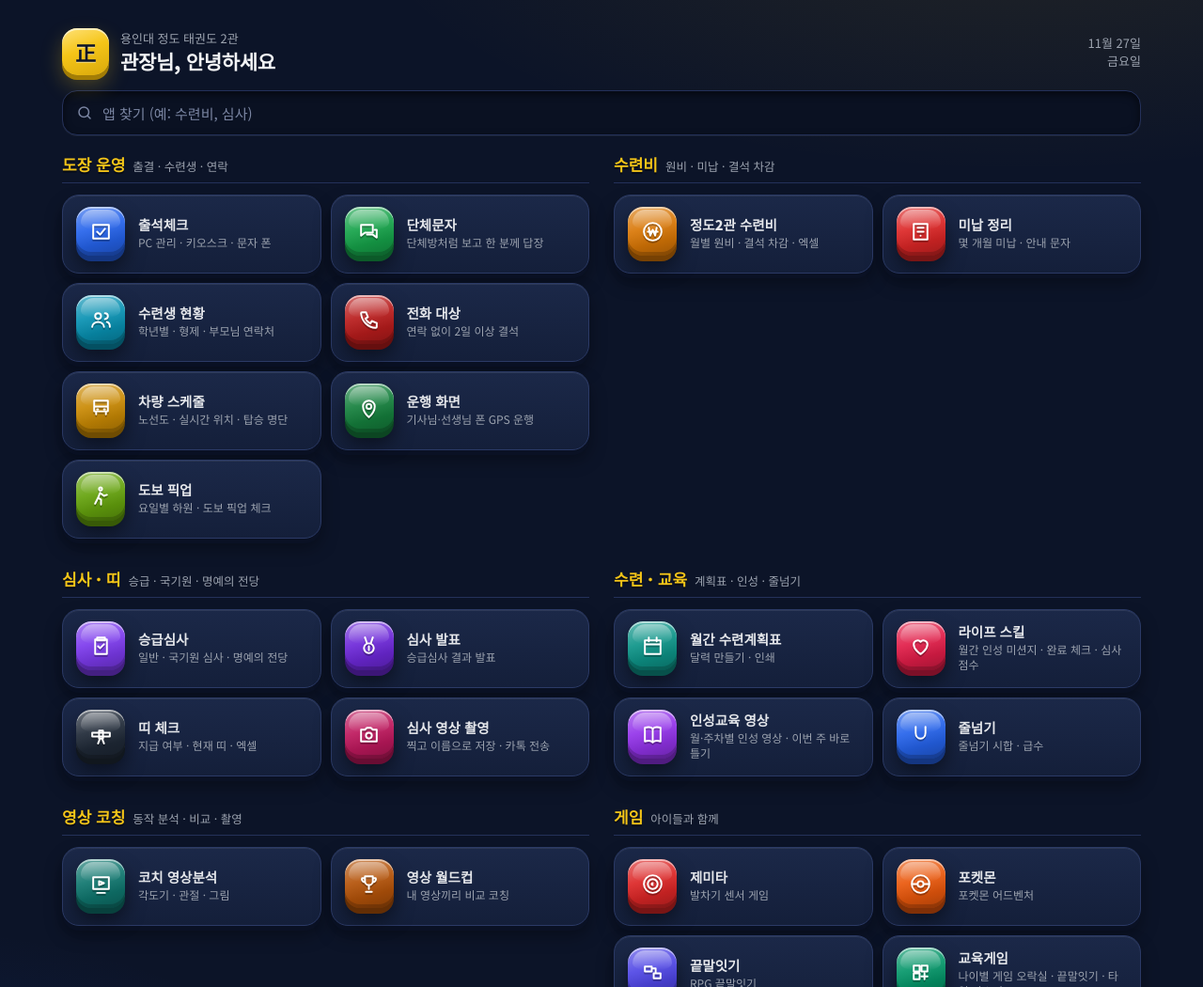
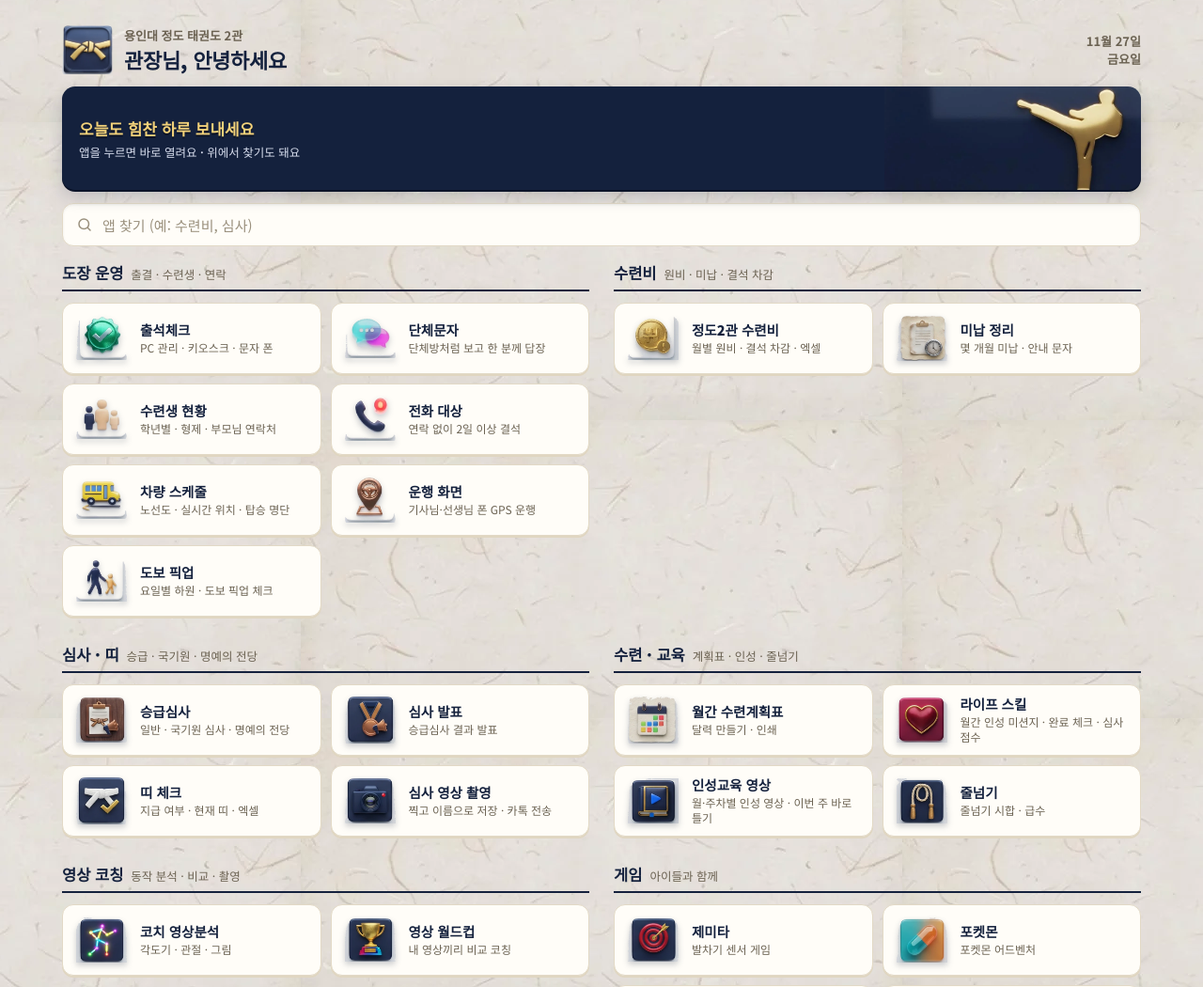
Before and after one commit to yujongho0714/allinone, a plain HTML site: page index.html in a window 1280 px wide. Shown: the top 1050 px of the page at 94% size. Drawn offline with Linux system fonts and the light colour scheme.

Commit message:
올인원: 밝은 업무형 홈 — 한지 바탕·남색 글씨·금색 포인트, 원장님 아이콘 그림(ui/aio)·로고·발차기 배너
Co-Authored-By: Claude Opus 5.5 <noreply@anthropic.com>
Claude-Session: https://claude.ai/code/session_01UkctJJmQ3wkz9srSyKgrXp

```diff
--- a/index.html
+++ b/index.html
@@ -18,82 +18,82 @@
 <style>:root{--yjh003eb1-e8e5:0}</style>
 
 <meta name="viewport" content="width=device-width,initial-scale=1,viewport-fit=cover">
-<meta name="theme-color" content="#0c1428">
+<meta name="theme-color" content="#f4efe4">
 <title>정도 올인원</title>
 <link rel="manifest" href="manifest.webmanifest">
 <link rel="icon" href="icon.svg">
 <link rel="preconnect" href="https://fonts.googleapis.com">
 <link href="https://fonts.googleapis.com/css2?family=Noto+Sans+KR:wght@400;500;700;900&display=swap" rel="stylesheet">
 <style>
-:root{--bg:#0c1428;--card:#16213d;--line:#24315a;--ink:#f3f4f6;--sub:#9ca3af;--gold:#f5c518}
+/* 밝은 업무형 홈: 한지 느낌 바탕 · 남색 글씨 · 금색 포인트 · 원장님 아이콘 그림 */
+:root{--bg:#f4efe4;--card:#fffdf8;--line:#e2d9c6;--ink:#14213d;--sub:#6b6252;--gold:#b8860b;--navy:#14213d}
 *{box-sizing:border-box;-webkit-tap-highlight-color:transparent}
 html,body{margin:0;background:var(--bg);color:var(--ink);font-family:'Noto Sans KR',system-ui,sans-serif}
-body{min-height:100vh;background:
-  radial-gradient(1200px 500px at 85% -10%,rgba(245,197,24,.10),transparent 60%),
-  radial-gradient(900px 500px at -10% 110%,rgba(37,99,235,.18),transparent 60%),var(--bg)}
-.wrap{max-width:1180px;margin:0 auto;padding:max(22px,env(safe-area-inset-top)) 16px 40px}
-header{display:flex;align-items:center;gap:12px;margin-bottom:16px}
-.logo{width:50px;height:50px;border-radius:16px;background:linear-gradient(160deg,#ffe27a 0%,#f5c518 45%,#d9a90b 100%);color:var(--bg);display:flex;align-items:center;justify-content:center;font-weight:900;font-size:22px;box-shadow:0 5px 0 #a37d05,0 10px 22px rgba(245,197,24,.28),inset 0 2px 0 rgba(255,255,255,.6);flex:none;text-shadow:0 1px 0 rgba(255,255,255,.5)}
-.hi small{display:block;font-size:13px;color:var(--sub)}
-.hi b{font-size:clamp(18px,5.4vw,21px);white-space:nowrap;font-weight:900;letter-spacing:-.3px}
+body{min-height:100vh;background:url(ui/aio/aio_bg_paper.webp) center/640px auto repeat,var(--bg)}
+.wrap{max-width:1180px;margin:0 auto;padding:max(18px,env(safe-area-inset-top)) 16px 40px}
+header{display:flex;align-items:center;gap:12px;margin-bottom:12px}
+.logo{width:54px;height:54px;flex:none;background:url(ui/aio/logo_mark.webp) center/contain no-repeat;font-size:0}
+.hi small{display:block;font-size:13px;color:var(--sub);font-weight:700}
+.hi b{font-size:clamp(18px,5.4vw,22px);white-space:nowrap;font-weight:900;letter-spacing:-.3px;color:var(--navy)}
 header .sp{flex:1}
-.date{font-size:13px;color:var(--sub);text-align:right;white-space:nowrap}
-.search{display:flex;align-items:center;gap:8px;background:#0a1122;border:1px solid var(--line);border-radius:16px;padding:0 14px;height:48px;margin-bottom:18px;box-shadow:inset 0 3px 8px rgba(0,0,0,.55),0 1px 0 rgba(255,255,255,.06)}
+.date{font-size:13px;color:var(--sub);text-align:right;white-space:nowrap;font-weight:700}
+.hero{position:relative;height:92px;margin:0 0 14px;border-radius:14px;overflow:hidden;background:#14213d url(ui/aio/aio_bg_kiosk.webp) right center/auto 100% no-repeat;box-shadow:0 2px 0 #0b1328,0 8px 18px rgba(20,33,61,.18);display:flex;align-items:center;padding:0 18px}
+.hero b{color:#f3d27a;font-size:17px;font-weight:900;text-shadow:0 2px 0 rgba(0,0,0,.4)}.hero small{display:block;color:#d9dfef;font-size:12.5px;font-weight:500;margin-top:3px}
+.search{display:flex;align-items:center;gap:8px;background:var(--card);border:1px solid var(--line);border-radius:12px;padding:0 14px;height:46px;margin-bottom:16px;box-shadow:inset 0 1px 3px rgba(20,33,61,.08)}
 .search input{flex:1;border:0;outline:0;background:transparent;color:var(--ink);font:inherit;font-size:15px}
-.search input::placeholder{color:#7b86a3}
-.sec{margin-bottom:22px}
-.sech{display:flex;align-items:baseline;gap:8px;border-bottom:1px solid var(--line);padding-bottom:7px;margin-bottom:12px}
-.sech b{font-size:17px;font-weight:900;color:var(--gold);text-shadow:0 2px 0 rgba(0,0,0,.45)}
+.search input::placeholder{color:#9a907d}
+.sec{margin-bottom:20px}
+.sech{display:flex;align-items:baseline;gap:8px;border-bottom:2px solid var(--navy);padding-bottom:6px;margin-bottom:12px}
+.sech b{font-size:16.5px;font-weight:900;color:var(--navy)}
 .sech span{font-size:12.5px;color:var(--sub)}
 .grid{display:grid;grid-template-columns:repeat(4,minmax(0,1fr));gap:14px 6px}
-.app{all:unset;cursor:pointer;display:flex;flex-direction:column;align-items:center;gap:7px;position:relative;text-align:center}
-.ic{--d:color-mix(in srgb,var(--c) 55%,#000);position:relative;width:64px;height:64px;border-radius:20px;display:flex;align-items:center;justify-content:center;
-  background:var(--c);background-image:linear-gradient(165deg,rgba(255,255,255,.38) 0%,rgba(255,255,255,.08) 42%,rgba(0,0,0,.12) 70%,rgba(0,0,0,.28) 100%);
-  box-shadow:0 6px 0 var(--d),0 12px 20px rgba(0,0,0,.5),inset 0 2px 0 rgba(255,255,255,.55),inset 0 -4px 0 rgba(0,0,0,.18);
-  transition:transform .09s ease-out,box-shadow .09s ease-out;margin-bottom:6px}
-.ic::before{content:'';position:absolute;left:9%;right:9%;top:5%;height:42%;border-radius:16px 16px 40% 40%;background:linear-gradient(180deg,rgba(255,255,255,.42),rgba(255,255,255,0));pointer-events:none}
-.ic svg{position:relative;filter:drop-shadow(0 2px 0 rgba(0,0,0,.28))}
-.app:active .ic,.app.press .ic{transform:translateY(6px);box-shadow:0 0 0 var(--d),0 3px 6px rgba(0,0,0,.45),inset 0 2px 0 rgba(255,255,255,.4),inset 0 -2px 0 rgba(0,0,0,.18)}
-@media (hover:hover){.app:hover .ic{transform:translateY(-2px);box-shadow:0 8px 0 var(--d),0 16px 24px rgba(0,0,0,.5),inset 0 2px 0 rgba(255,255,255,.55),inset 0 -4px 0 rgba(0,0,0,.18)}}
-.app:focus-visible .ic{outline:3px solid var(--gold);outline-offset:3px}
-.nm{font-size:12.5px;font-weight:700;line-height:1.25;color:#e5e7eb;word-break:keep-all}
+.app{all:unset;cursor:pointer;display:flex;flex-direction:column;align-items:center;gap:6px;position:relative;text-align:center}
+.ic{position:relative;width:66px;height:66px;display:flex;align-items:center;justify-content:center;transition:transform .09s ease-out;margin-bottom:2px}
+.ic img{width:100%;height:100%;object-fit:contain;filter:drop-shadow(0 3px 3px rgba(20,33,61,.22))}
+.ic svg{width:34px;height:34px;padding:14px;box-sizing:content-box;background:var(--c);border-radius:16px;stroke:#fff}
+.app:active .ic,.app.press .ic{transform:translateY(3px) scale(.97)}
+@media (hover:hover){.app:hover .ic{transform:translateY(-2px)}}
+.app:focus-visible .ic{outline:3px solid var(--gold);outline-offset:3px;border-radius:14px}
+.nm{font-size:12.5px;font-weight:800;line-height:1.25;color:var(--navy);word-break:keep-all}
 .ds{display:none}
-.badge{position:absolute;top:-4px;right:calc(50% - 40px);background:#374151;color:#e5e7eb;border:1px solid #4b5563;font-size:10.5px;font-weight:800;padding:1px 6px;border-radius:99px;white-space:nowrap}
-.app.soon .ic{filter:saturate(.25) brightness(.75)}
+.badge{position:absolute;top:-4px;right:calc(50% - 40px);background:#efe7d6;color:#6b6252;border:1px solid var(--line);font-size:10.5px;font-weight:800;padding:1px 6px;border-radius:99px;white-space:nowrap}
+.app.soon .ic{filter:grayscale(.8) opacity(.7)}
 /* PC: 설명까지 보이는 카드 */
 @media (min-width:900px){
-  .wrap{padding-top:30px}
+  .wrap{padding-top:26px}
+  .hero{height:110px}
   .secs{display:grid;grid-template-columns:repeat(2,minmax(0,1fr));gap:8px 26px}
   .grid{grid-template-columns:repeat(2,minmax(0,1fr));gap:10px}
-  .app{flex-direction:row;align-items:center;text-align:left;gap:14px;background:linear-gradient(180deg,#1b2848,#141f3a);border:1px solid #2b3a66;border-radius:18px;padding:12px 14px 14px;box-shadow:0 5px 0 #0a1124,0 10px 18px rgba(0,0,0,.35),inset 0 1px 0 rgba(255,255,255,.08);transition:transform .09s,box-shadow .09s}
-  .app:hover{border-color:#3d5190;background:linear-gradient(180deg,#203057,#17244a)}
-  .app:active,.app.press{transform:translateY(5px);box-shadow:0 0 0 #0a1124,0 3px 8px rgba(0,0,0,.35),inset 0 1px 0 rgba(255,255,255,.06)}
+  .app{flex-direction:row;align-items:center;text-align:left;gap:14px;background:var(--card);border:1px solid var(--line);border-radius:12px;padding:10px 14px;box-shadow:0 2px 0 #e0d6c1;transition:transform .09s,box-shadow .09s,border-color .09s}
+  .app:hover{border-color:#c9b98f;box-shadow:0 3px 0 #d6c9a8,0 8px 16px rgba(20,33,61,.08)}
+  .app:active,.app.press{transform:translateY(2px);box-shadow:0 0 0 #e0d6c1}
   .app:active .ic,.app.press .ic{transform:none}
-  .ic{width:52px;height:52px;border-radius:16px;flex:none;margin-bottom:4px}
-  .ic svg{width:25px;height:25px}
+  .ic{width:54px;height:54px;flex:none;margin:0}
+  .ic svg{width:24px;height:24px;padding:12px}
   .tx{display:flex;flex-direction:column;gap:2px;min-width:0}
-  .nm{font-size:14.5px;font-weight:800}
+  .nm{font-size:14.5px}
   .ds{display:block;font-size:12px;color:var(--sub);line-height:1.35}
   .badge{position:static;margin-left:auto;align-self:center}
 }
 /* 아래에서 올라오는 창 */
-.sheet{position:fixed;inset:0;background:rgba(3,7,18,.6);display:flex;align-items:flex-end;justify-content:center;z-index:50;animation:fd .15s}
-.sheet .box{background:#111a33;border:1px solid var(--line);border-radius:22px 22px 0 0;width:min(520px,100%);padding:20px 18px max(22px,env(safe-area-inset-bottom));animation:up .2s ease-out}
-@media (min-width:900px){.sheet{align-items:center}.sheet .box{border-radius:22px}}
-.sheet h3{margin:0 0 4px;font-size:19px}.sheet p{margin:0 0 14px;color:var(--sub);font-size:14px;line-height:1.5}
-.opt{all:unset;cursor:pointer;display:flex;align-items:center;gap:12px;width:100%;box-sizing:border-box;background:var(--card);border:1px solid var(--line);border-radius:14px;padding:13px 14px;margin-bottom:8px;font-weight:800}
+.sheet{position:fixed;inset:0;background:rgba(20,33,61,.45);display:flex;align-items:flex-end;justify-content:center;z-index:50;animation:fd .15s}
+.sheet .box{background:var(--card);border:1px solid var(--line);border-radius:18px 18px 0 0;width:min(520px,100%);padding:20px 18px max(22px,env(safe-area-inset-bottom));animation:up .2s ease-out;color:var(--ink)}
+@media (min-width:900px){.sheet{align-items:center}.sheet .box{border-radius:18px}}
+.sheet h3{margin:0 0 4px;font-size:19px;color:var(--navy)}.sheet p{margin:0 0 14px;color:var(--sub);font-size:14px;line-height:1.5}
+.opt{all:unset;cursor:pointer;display:flex;align-items:center;gap:12px;width:100%;box-sizing:border-box;background:#fff;border:1px solid var(--line);border-radius:12px;padding:12px 14px;margin-bottom:8px;font-weight:800;color:var(--navy);box-shadow:0 2px 0 #e0d6c1;transition:transform .08s,box-shadow .08s}
 .opt small{display:block;font-weight:500;color:var(--sub);font-size:12.5px}
-.opt .ic{width:42px;height:42px;border-radius:13px;margin:0;box-shadow:0 3px 0 var(--d),inset 0 2px 0 rgba(255,255,255,.5)}.opt .ic::before{border-radius:10px 10px 40% 40%}
-.opt{box-shadow:0 4px 0 #0a1124;transition:transform .08s,box-shadow .08s}.opt:active{transform:translateY(4px);box-shadow:none}
-.dl{display:flex;align-items:center;gap:12px;background:linear-gradient(160deg,#ffe27a,#f5c518 50%,#e0b10f);color:#0c1428;border-radius:18px;padding:12px 14px;margin-bottom:18px;box-shadow:0 5px 0 #a37d05,0 10px 20px rgba(245,197,24,.2),inset 0 2px 0 rgba(255,255,255,.55);cursor:pointer;border:0;width:100%;font:inherit;text-align:left;transition:transform .08s,box-shadow .08s}
-.dl:active{transform:translateY(5px);box-shadow:0 0 0 #a37d05,0 3px 8px rgba(0,0,0,.3),inset 0 2px 0 rgba(255,255,255,.5)}
+.opt .ic{width:42px;height:42px;margin:0}.opt .ic svg{width:20px;height:20px;padding:11px;border-radius:12px}
+.opt:active{transform:translateY(2px);box-shadow:none}
+.dl{display:flex;align-items:center;gap:12px;background:var(--navy);color:#f3d27a;border-radius:12px;padding:12px 14px;margin-bottom:16px;box-shadow:0 3px 0 #0b1328;cursor:pointer;border:0;width:100%;font:inherit;text-align:left}
+.dl:active{transform:translateY(3px);box-shadow:none}
 .dl[hidden]{display:none}.search svg{flex:none}
-.dl b{font-size:16px;font-weight:900;display:block}.dl small{font-size:12.5px;font-weight:700;opacity:.8}
-.dl .x{margin-left:auto;background:rgba(12,20,40,.12);border-radius:10px;padding:6px 10px;font-weight:900;font-size:13px;white-space:nowrap}
+.dl b{font-size:16px;font-weight:900;display:block}.dl small{font-size:12.5px;font-weight:700;opacity:.85;color:#d9dfef}
+.dl .ic svg{background:transparent!important;padding:6px}
+.dl .x{margin-left:auto;background:rgba(243,210,122,.15);border-radius:10px;padding:6px 10px;font-weight:900;font-size:13px;white-space:nowrap}
 .close{all:unset;cursor:pointer;display:block;text-align:center;width:100%;padding:12px 0 2px;color:var(--sub);font-weight:700}
 @keyframes up{from{transform:translateY(30px);opacity:.4}}@keyframes fd{from{opacity:0}}
-#updbar{position:fixed;left:12px;right:12px;top:12px;z-index:99;background:#1f2937;color:#fff;border-radius:12px;padding:12px 14px;font-weight:800;font-size:14px;box-shadow:0 6px 20px rgba(0,0,0,.35)}
-.foot{color:#6b7591;font-size:12px;text-align:center;margin-top:10px}
+#updbar{position:fixed;left:12px;right:12px;top:12px;z-index:99;background:var(--navy);color:#fff;border-radius:12px;padding:12px 14px;font-weight:800;font-size:14px;box-shadow:0 6px 20px rgba(0,0,0,.25)}
+.foot{color:#8a806c;font-size:12px;text-align:center;margin-top:10px}
 </style>
 </head>
 <body>
@@ -104,8 +104,9 @@ header .sp{flex:1}
     <div class="sp"></div>
     <div class="date" id="today"></div>
   </header>
+  <div class="hero"><div><b>오늘도 힘찬 하루 보내세요</b><small>앱을 누르면 바로 열려요 · 위에서 찾기도 돼요</small></div></div>
   <label class="search">
-    <svg width="18" height="18" viewBox="0 0 24 24" fill="none" stroke="#7b86a3" stroke-width="2" stroke-linecap="round" aria-hidden="true"><path d="M11 4a7 7 0 1 0 0 14 7 7 0 0 0 0-14z M20 20l-4-4"/></svg>
+    <svg width="18" height="18" viewBox="0 0 24 24" fill="none" stroke="#9a907d" stroke-width="2" stroke-linecap="round" aria-hidden="true"><path d="M11 4a7 7 0 1 0 0 14 7 7 0 0 0 0-14z M20 20l-4-4"/></svg>
     <input id="q" type="search" placeholder="앱 찾기 (예: 수련비, 심사)" aria-label="앱 찾기">
   </label>
   <button class="dl" id="dl" hidden></button>
@@ -117,7 +118,8 @@ header .sp{flex:1}
 const $ = s => document.querySelector(s);
 const esc = s => String(s ?? '').replace(/[&<>"']/g, c => ({'&':'&amp;','<':'&lt;','>':'&gt;','"':'&quot;',"'":'&#39;'}[c]));
 const IN_APP = !!window.AIO;   // 폰 올인원 앱 안에서 열렸는지
-const svg = (k, s) => `<svg width="${s||30}" height="${s||30}" viewBox="0 0 24 24" fill="none" stroke="#fff" stroke-width="1.9" stroke-linecap="round" stroke-linejoin="round" aria-hidden="true"><path d="${JD_ICONS[k] || JD_ICONS.att}"/></svg>`;
+const AIO_IMG = new Set(['att','sms','ppl','phone','bus','pin','walk','won','unpaid','exam','medal','belt','cam','cal','heart','book','rope','coach','cup','target','ball','word','edu','down','pc','video']);
+const svg = (k, s) => AIO_IMG.has(k) ? `<img src="ui/aio/aio_${k}.webp" alt="" width="${s||30}" height="${s||30}">` : `<svg width="${s||30}" height="${s||30}" viewBox="0 0 24 24" fill="none" stroke="#fff" stroke-width="1.9" stroke-linecap="round" stroke-linejoin="round" aria-hidden="true"><path d="${JD_ICONS[k] || JD_ICONS.att}"/></svg>`;
 { const d = new Date(); $('#today').innerHTML = `${d.getMonth()+1}월 ${d.getDate()}일<br>${'일월화수목금토'[d.getDay()]}요일`; }
 $('#foot').textContent = IN_APP ? '폰 올인원 앱 ' + (AIO.version ? 'v' + AIO.version() : '') : 'PC · 웹 올인원 — 폰에서는 올인원 앱을 설치해 쓰세요';
 
```
